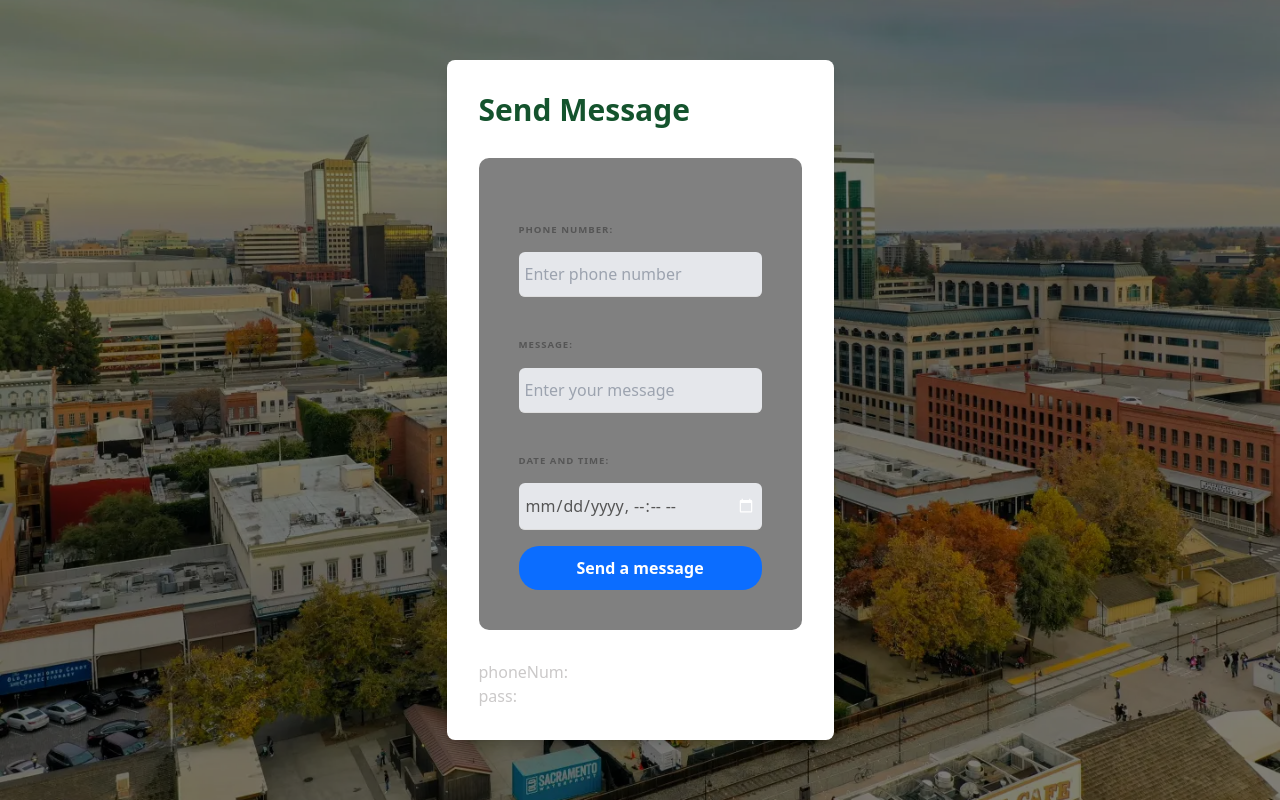
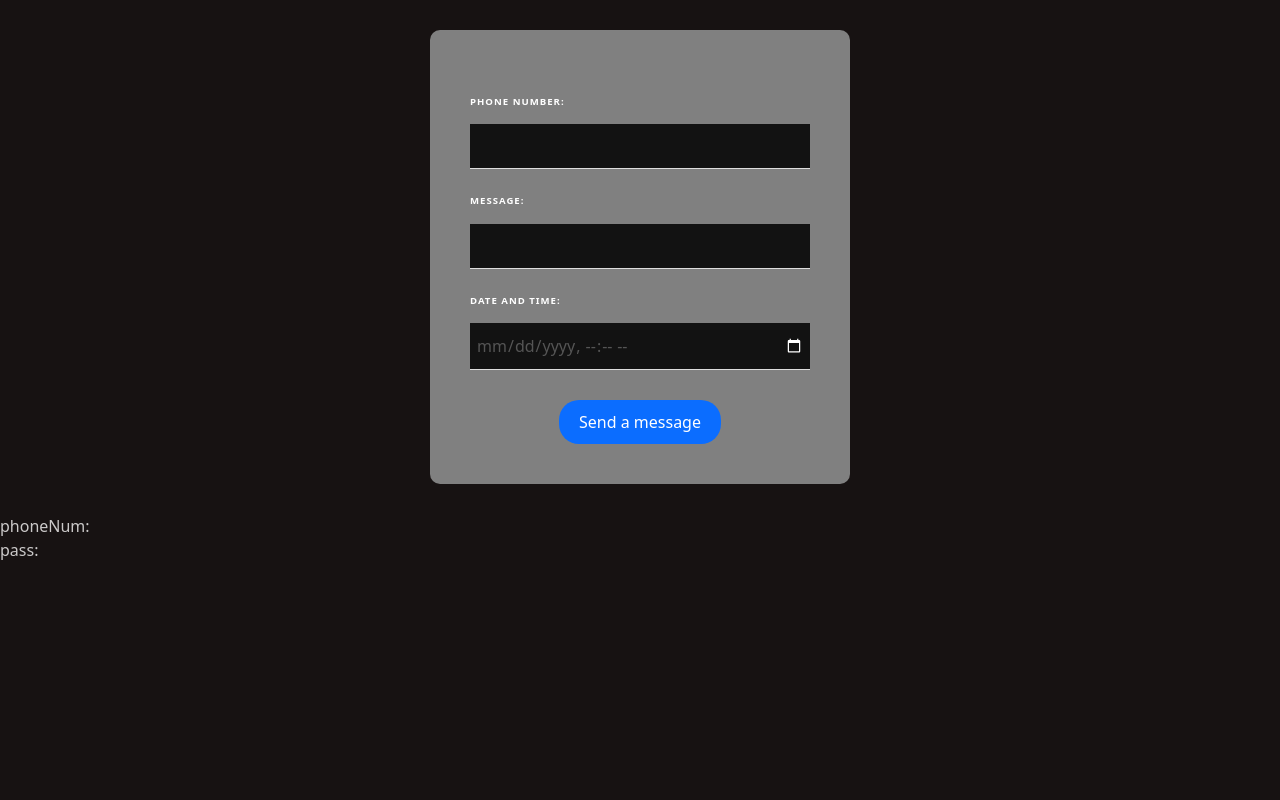
Before and after one commit to CSC-131-The-Leftovers/SacShelters, a Nuxt app: page /Send_Message/message in a window 1280 px wide. Built offline with nearby package versions, Linux system fonts and the light colour scheme; no server answers.

Commit message:
message old

```diff
--- a/components/sendMessage.vue
+++ b/components/sendMessage.vue
@@ -1,53 +1,20 @@
 <template>
-  <div class="bg-cover bg-center min-h-screen" style="background-image: url('/stephen-leonardi-ExpyK79Dx_w-unsplash.jpg')">
-    <div class="bg-black bg-opacity-50 min-h-screen flex items-center justify-center">
-      <div class="bg-white p-8 rounded-lg shadow-lg">
-        <h1 class="text-3xl font-bold text-green-900 mb-6">Send Message</h1>
-        <form class="space-y-4" @submit.prevent="handleSubmit">
-          <div>
-            <label class="text-green-900 font-semibold">Phone Number:</label>
-            <input
-              v-model="phoneNum"
-              type="number"
-              required
-              placeholder="Enter phone number"
-              class="w-full px-4 py-2 rounded-md bg-gray-200 text-green-900"
-            />
-          </div>
+  <form @submit.prevent="handleSubmit">
+    <label>Phone Number: </label>
+    <input v-model="phoneNum" type="number" required />
 
-          <div>
-            <label class="text-green-900 font-semibold">Message:</label>
-            <input
-              v-model="remind"
-              type="string"
-              required
-              placeholder="Enter your message"
-              class="w-full px-4 py-2 rounded-md bg-gray-200 text-green-900"
-            />
-          </div>
+    <label>Message: </label>
+    <input v-model="remind" type="string" required />
 
-          <div>
-            <label class="text-green-900 font-semibold">Date and Time:</label>
-            <input
-              v-model="dateTime"
-              type="datetime-local"
-              required
-              class="w-full px-4 py-2 rounded-md bg-gray-200 text-green-900"
-            />
-          </div>
+    <label>Date and Time: </label>
+    <input v-model="dateTime" type="datetime-local" required />
 
-          <button
-            type="submit"
-            class="w-full bg-green-600 text-white font-semibold py-2 rounded-md hover:bg-green-500 transition-colors duration-300"
-          >
-            Send a message
-          </button>
-        </form>
-        <p>phoneNum: {{ phoneNum }}</p>
-        <p>pass: {{ remind }}</p>
-      </div>
+    <div class="submit">
+      <button type="submit">Send a message</button>
     </div>
-  </div>
+  </form>
+  <p>phoneNum: {{ phoneNum }}</p>
+  <p>pass: {{ remind }}</p>
 </template>
 
 <script>
@@ -155,12 +122,13 @@ export default {
 form {
   max-width: 420px;
   margin: 30px auto;
+  background: grey;
   text-align: left;
   padding: 40px;
   border-radius: 10px;
 }
 label {
-  color: #555;
+  color: white;
   display: inline-block;
   margin: 25px 0 15px;
   font-size: 0.6em;
```
